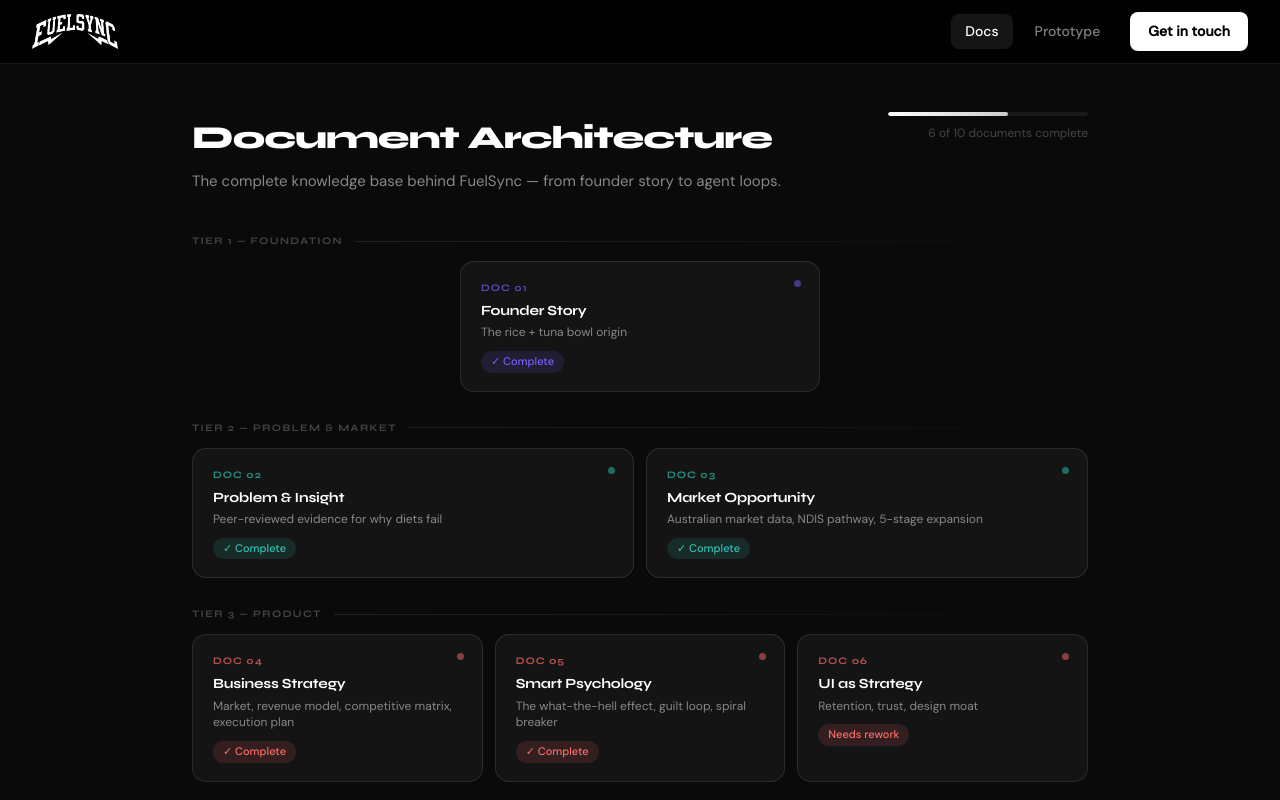
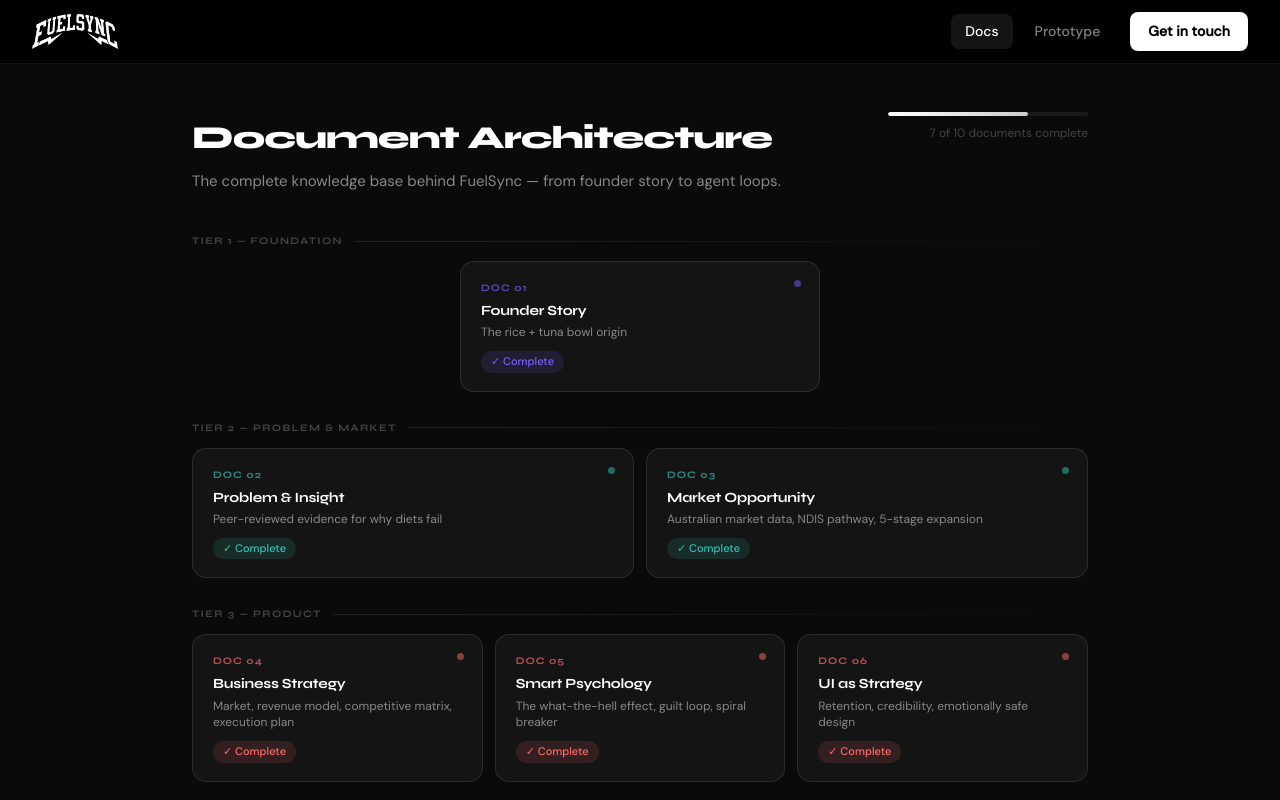
Before and after one commit to Solo165/fuelsync-web, a React (Vite) app: page /docs in a window 1280 px wide. Shown: the top 800 px of the page. Built offline with nearby package versions, Linux system fonts and the light colour scheme.

Commit message:
doc 06 complete — UI as strategy

```diff
--- a/src/pages/Docs.jsx
+++ b/src/pages/Docs.jsx
@@ -68,13 +68,15 @@
   },
   {
     num:'06', title:'UI as Strategy', color:'#FF6B6B', tier:'Product',
-    status:'Needs rework', statusColor:'#FF6B6B',
-    sub:'Retention, trust, design moat',
-    summary:'The strategic case for why production-grade UX is not aesthetic preference but execution infrastructure — and how FuelSync\'s clean, emotionally safe interface directly drives adherence, trust, and grant eligibility.',
+    status:'✓ Complete', statusColor:'#FF6B6B',
+    download:'/docs/FuelSync_UI_as_Strategy.pdf',
+    sub:'Retention, credibility, emotionally safe design',
+    summary:'The research case for why FuelSync\'s interface quality is a direct retention and credibility driver — not an aesthetic preference. Covers 8 peer-reviewed studies on health app UX, abandonment, emotionally safe design language, and the finding that classical aesthetics directly predict perceived credibility in health apps.',
     sections:[
-      {h:'The industry failure pattern', p:'89% of health apps abandoned within 30 days. Primary cause: UI friction. Overcrowded screens, confusing navigation, form-heavy onboarding, clinical tone.'},
-      {h:'FuelSync\'s UI philosophy', ul:['Clean, spacious feed — minimal clutter, clear hierarchy','Premium visual polish — consistent spacing, smooth micro-interactions','Frictionless onboarding — visual choices, not forms','Vote → Reason → 5★ interaction loop']},
-      {h:'Strategic implications', p:'Premium UI → increased trust → structured behavioural signals → measurable adherence → grant-ready outcomes. UI quality is directly tied to funding viability.'}
+      {h:'UI is the delivery mechanism', p:'70% of lifestyle app users quit within 100 days. Poor UX is one of the six primary abandonment categories (Kidman 2024). In health apps, every UI decision is a retention decision — a confusing screen ends the behaviour change intervention entirely.'},
+      {h:'The credibility finding', p:'Classical aesthetics — orderliness, clarity, simplicity — significantly predict perceived credibility in health apps, while expressive or decorative design does not (Oyibo & Orji, 2017). FuelSync\'s clean monochrome interface is not a style choice. It is the research-backed design for a credible health product.'},
+      {h:'Emotionally safe design', p:'Users in vulnerable states disengage from interfaces that feel clinical, overwhelming, or judgmental (Paay et al., 2021). FuelSync\'s no-red-indicators, calm-copy, privacy-first approach directly addresses the emotional barriers that cause health app abandonment.'},
+      {h:'Design rules', ul:['No mandatory account creation before value delivery','Passive data collection over manual logging','Classical aesthetics — clean, orderly, high contrast','Emotionally safe copy — curious not judgmental','Privacy framed as personalisation, not monitoring']}
     ]
   },
   {
```
Also changed, not shown: 2 other files (tests, documents, lock files or other folders).
